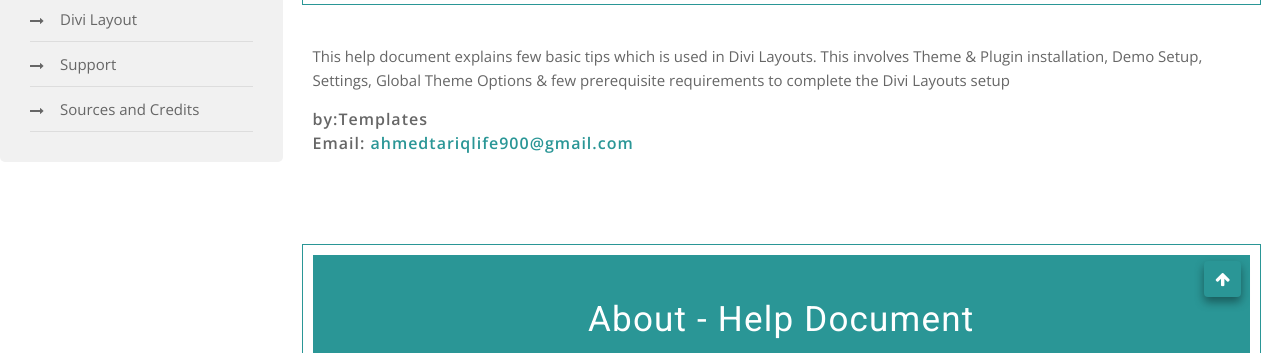
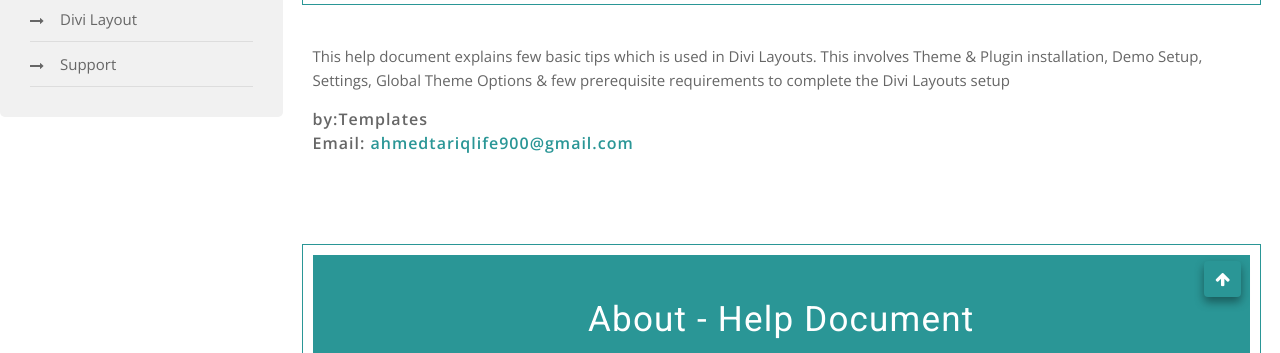
Before and after one commit to ahmedtariq11/divi-documentation, a plain HTML site: page index.html in a window 1280 px wide. Shown: the part 447-800 px from the top of the page. Drawn offline with nearby package versions, Linux system fonts and the light colour scheme.

Commit message:
Update index.html

```diff
--- a/index.html
+++ b/index.html
@@ -72,7 +72,7 @@
 							<li><a href="#divi-layouts" title="Install Divi Child Theme">Divi Layout</a></li>
 
 							<li><a href="#support" title="support">Support</a></li>
-							<li><a href="#credit" title="support">Sources and Credits</a></li>
+
 
 						</ul>
 					</div>
```
